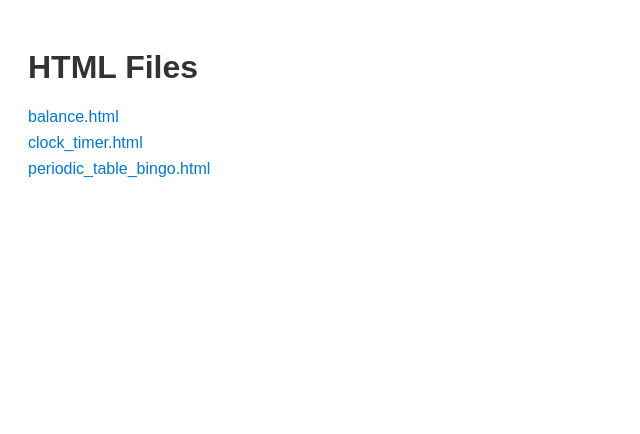
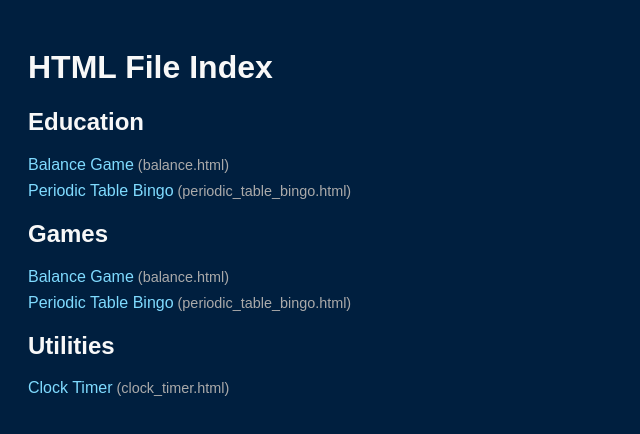
Before and after one commit to dwool-rcc/Science, a plain HTML site: page index.html in a window 1280 px wide. Shown: the whole page, without its empty margins (0-640 px from the left). Drawn offline with Linux system fonts and the light colour scheme.

Commit message:
Update index.html

```diff
--- a/index.html
+++ b/index.html
@@ -4,33 +4,90 @@
   <meta charset="UTF-8">
   <title>HTML File Index</title>
   <style>
-    body { font-family: Arial, sans-serif; padding: 20px; }
-    h1 { color: #333; }
-    ul { list-style-type: none; padding: 0; }
-    li { margin: 8px 0; }
-    a { text-decoration: none; color: #0077cc; }
-    a:hover { text-decoration: underline; }
+    body {
+      background-color: #001f3f;
+      color: #f8f8f8;
+      font-family: Arial, sans-serif;
+      padding: 20px;
+    }
+    h1, h2 {
+      color: #f8f8f8;
+    }
+    ul {
+      list-style-type: none;
+      padding-left: 0;
+    }
+    li {
+      margin: 8px 0;
+    }
+    a {
+      color: #7FDBFF;
+      text-decoration: none;
+    }
+    a:hover {
+      text-decoration: underline;
+    }
+    .filename {
+      font-size: 0.9em;
+      color: #AAAAAA;
+    }
   </style>
 </head>
 <body>
-  <h1>HTML Files</h1>
-  <ul id="file-list"></ul>
+  <h1>HTML File Index</h1>
+  <div id="content"></div>
 
   <script>
     const files = [
-      "balance.html",
-      "clock_timer.html",
-      "periodic_table_bingo.html"
+      {
+        title: "Balance Game",
+        filename: "balance.html",
+        categories: ["Games", "Education"]
+      },
+      {
+        title: "Clock Timer",
+        filename: "clock_timer.html",
+        categories: ["Utilities"]
+      },
+      {
+        title: "Periodic Table Bingo",
+        filename: "periodic_table_bingo.html",
+        categories: ["Games", "Education"]
+      }
     ];
 
-    const list = document.getElementById('file-list');
+    const categoryMap = {};
+
     files.forEach(file => {
-      const li = document.createElement('li');
-      const a = document.createElement('a');
-      a.href = file;
-      a.textContent = file;
-      li.appendChild(a);
-      list.appendChild(li);
+      file.categories.forEach(cat => {
+        if (!categoryMap[cat]) {
+          categoryMap[cat] = [];
+        }
+        categoryMap[cat].push(file);
+      });
+    });
+
+    const contentDiv = document.getElementById('content');
+
+    Object.keys(categoryMap).sort().forEach(category => {
+      const heading = document.createElement('h2');
+      heading.textContent = category;
+      contentDiv.appendChild(heading);
+
+      const ul = document.createElement('ul');
+      categoryMap[category].forEach(file => {
+        const li = document.createElement('li');
+        const link = document.createElement('a');
+        link.href = file.filename;
+        link.textContent = file.title;
+        const filenameSpan = document.createElement('span');
+        filenameSpan.className = 'filename';
+        filenameSpan.textContent = ` (${file.filename})`;
+        li.appendChild(link);
+        li.appendChild(filenameSpan);
+        ul.appendChild(li);
+      });
+      contentDiv.appendChild(ul);
     });
   </script>
 </body>
```
